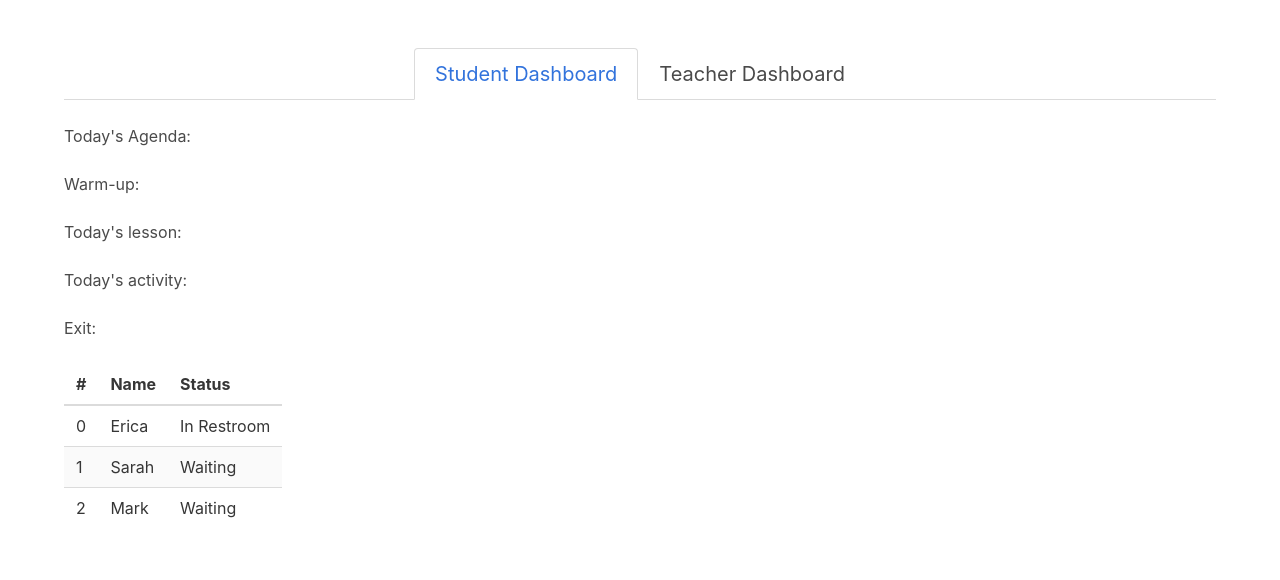
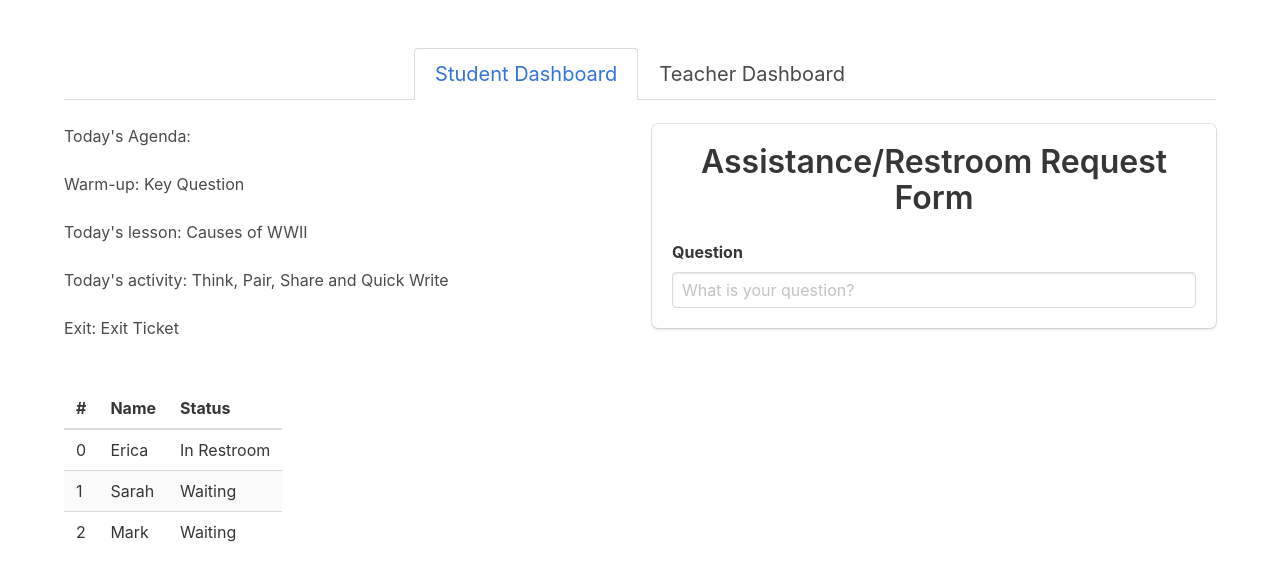
Before and after one commit to Lee-ArnoldIII/react-redux-cmap, a React (Create React App) app: page / in a window 1280 px wide. Shown: the top 580 px of the page. Built offline with nearby package versions, Linux system fonts and the light colour scheme.

Commit message:
built out request a bit, updated student agenda render with connections to teacher agenda form through store, other updates to make it all work.

```diff
--- a/src/components/student/Requests.js
+++ b/src/components/student/Requests.js
@@ -1,11 +1,20 @@
-import React, { Component } from 'react'
+import React from 'react'
 
-class Requests extends Component {
-  render () {
-    return (
-      <div />
-    )
-  }
+const Requests = () => {
+  return (
+    <div className=''>
+      <div className='box'>
+        <h1 className='title has-text-centered'>Assistance/Restroom Request Form</h1>
+
+        <div className='field'>
+          <label className='label'>Question</label>
+          <div className='control'>
+            <input className='input' type='text' placeholder='What is your question?' />
+          </div>
+        </div>
+      </div>
+    </div>
+  )
 }
 
-export default Request
+export default Requests
--- a/src/components/student/StudentAgenda.js
+++ b/src/components/student/StudentAgenda.js
@@ -1,4 +1,5 @@
 import React, { Component } from 'react'
+import { connect } from 'react-redux'
 
 class StudentAgenda extends Component {
   constructor (props) {
@@ -10,22 +11,23 @@ class StudentAgenda extends Component {
   }
 
   render () {
+    console.log(this.props.item)
     return (
       <div className='container'>
         <div className='content' id='warmUP'>
-        Warm-up:
+        Warm-up: {this.props.warmUp}
         </div>
 
         <div className='content' id='lesson'>
-        Today's lesson:
+        Today's lesson: {this.props.lesson}
         </div>
 
         <div className='content' id='activity'>
-        Today's activity:
+        Today's activity: {this.props.activity}
         </div>
 
         <div className='content' id='exit'>
-        Exit:
+        Exit: {this.props.exit}
         </div>
       </div>
 
@@ -33,4 +35,18 @@ class StudentAgenda extends Component {
   }
 }
 
-export default StudentAgenda
+const mapStateToProps = (state) => ({
+  warmUp: state.agenda.warmUp.task,
+  lesson: state.agenda.lesson.task,
+  activity: state.agenda.activity.task,
+  exit: state.agenda.exit.task
+
+})
+
+const mapDispatchToProps = (dispatch) => ({
+  addTodo: (todoText) => dispatch({ type: 'ADD_TODO', text: todoText }),
+  toggleTodo: (idx) => dispatch({ type: 'TOGGLE_TODO', idx: idx })
+
+})
+
+export default connect(mapStateToProps)(StudentAgenda)
--- a/src/components/student/StudentDashboard.js
+++ b/src/components/student/StudentDashboard.js
@@ -1,14 +1,20 @@
 import React, { Component } from 'react'
 import StudentAgenda from './StudentAgenda'
 import RRTable from './RRTable'
+import Requests from './Requests.js'
 
 export default class StudentDashboard extends Component {
   render () {
     return (
       <div>
-        <div>
-          <h2>Today's Agenda: </h2> <br />
-          <StudentAgenda />
+        <div className='columns'>
+          <div className='column'>
+            <h2>Today's Agenda: </h2> <br />
+            <StudentAgenda />
+          </div>
+          <div className='column'>
+            <Requests />
+          </div>
         </div>
 
         <br />
--- a/src/components/teacher/AgendaForm.js
+++ b/src/components/teacher/AgendaForm.js
@@ -3,43 +3,43 @@ import React from 'react'
 const AgendaForm = () => {
   return (
     <div className='column is-half'>
-      <div class="box">
-        <h1 class="title has-text-centered">Agenda Form</h1>
+      <div class='box'>
+        <h1 class='title has-text-centered'>Agenda Form</h1>
 
-          <div class="field">
-            <label class="label">Warm Up</label>
-            <div class="control">
-              <input class="input" type="text" placeholder="Warm up"/>
+        <div class='field'>
+          <label class='label'>Warm Up</label>
+          <div class='control'>
+            <input class='input' type='text' placeholder='Warm up' />
           </div>
         </div>
 
-          <div class="field">
-            <label class="label">Lesson/Content</label>
-            <div class="control">
-              <input class="input" type="text" placeholder=""/>
+        <div class='field'>
+          <label class='label'>Lesson/Content</label>
+          <div class='control'>
+            <input class='input' type='text' placeholder='' />
           </div>
         </div>
 
-          <label class="label">Activity</label>
-          <div class="control">
-            <textarea class="textarea has-fixed-size" placeholder=""></textarea>
+        <label class='label'>Activity</label>
+        <div class='control'>
+          <textarea class='textarea has-fixed-size' placeholder='' />
         </div>
 
-          <div class="field">
-            <label class="label">Exit</label>
-            <div class="control">
-              <input class="input" type="text" placeholder=""/>
+        <div class='field'>
+          <label class='label'>Exit</label>
+          <div class='control'>
+            <input class='input' type='text' placeholder='' />
           </div>
         </div>
 
-          <div class="field is-grouped is-grouped-centered">
-            <p class="control">
-              <a class="button is-primary">
+        <div class='field is-grouped is-grouped-centered'>
+          <p class='control'>
+            <a class='button is-primary'>
                 Submit
             </a>
           </p>
-            <p class="control">
-              <a class="button is-light">
+          <p class='control'>
+            <a class='button is-light'>
                 Cancel
             </a>
           </p>
--- a/src/components/teacher/RosterTable.js
+++ b/src/components/teacher/RosterTable.js
@@ -4,13 +4,13 @@ import RosterTableRow from './RosterTableRow'
 const RosterTable = () => {
   return (
     <div className='column is-half'>
-      <table class="table is-hoverable is-striped">
+      <table className='table is-hoverable is-striped'>
         <thead>
           <tr>
-            <th title="Number">#</th>
-            <th title="Name">Name</th>
-            <th title="Status">Status</th>
-            <th title="Restroom">Restroom Request</th>
+            <th title='Number'>#</th>
+            <th title='Name'>Name</th>
+            <th title='Status'>Status</th>
+            <th title='Restroom'>Restroom Request</th>
           </tr>
         </thead>
         <tbody>
--- a/src/reducers/reducer.js
+++ b/src/reducers/reducer.js
@@ -7,10 +7,10 @@ const initialState = {
     { name: 'Lee Arnold', attendance: true }
   ],
   agenda: {
-    warmUp: { task: '', done: false },
-    lesson: { task: '', done: false },
-    activity: { task: '', done: false },
-    exit: { task: '', done: false }
+    warmUp: { task: 'Key Question', done: false },
+    lesson: { task: 'Causes of WWII', done: false },
+    activity: { task: 'Think, Pair, Share and Quick Write', done: false },
+    exit: { task: 'Exit Ticket', done: false }
   },
   restroom: false
 }
```
Lines whose indentation alone changed are shown as unchanged.
